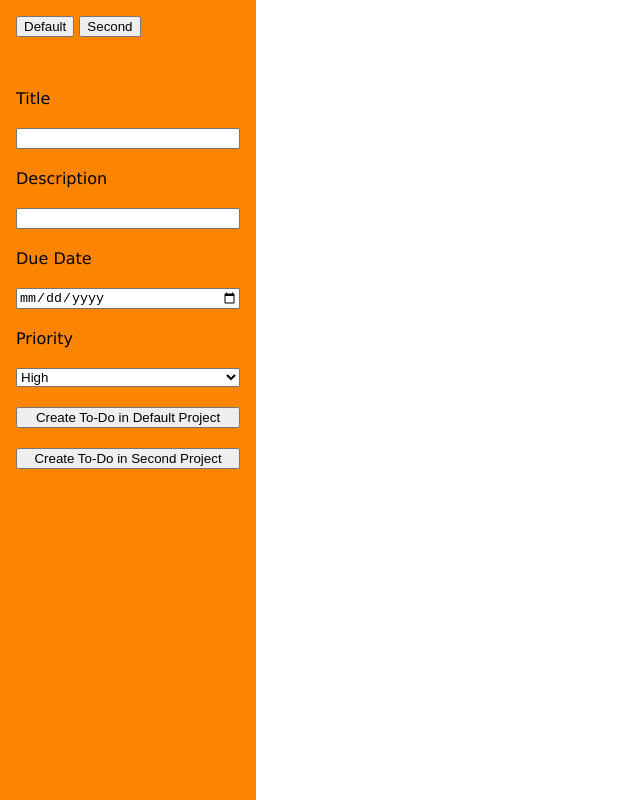
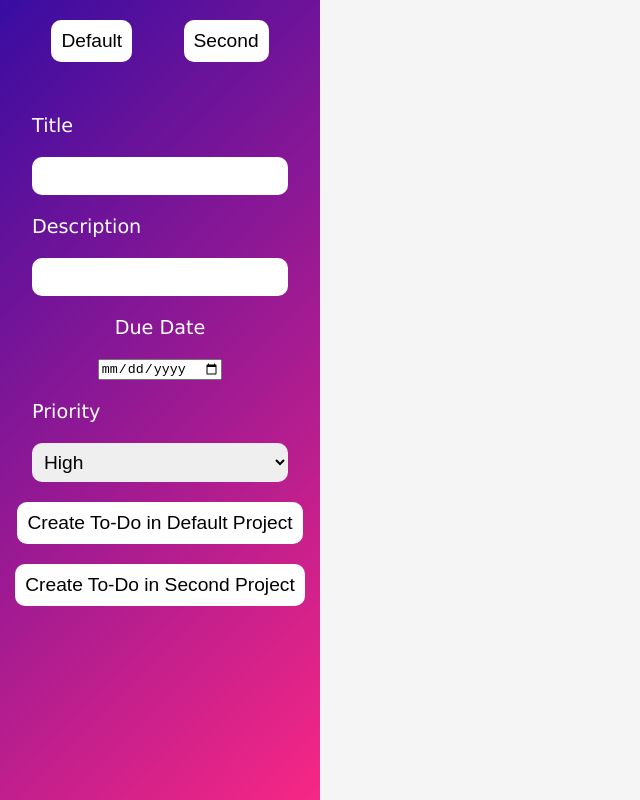
Before and after one commit to jackcasstlesjones/todo-list, a website built with webpack: page dist/index.html in a window 1280 px wide. Shown: the whole page, without its empty margins (0-640 px from the left). Built offline with Linux system fonts and the light colour scheme.

Commit message:
add CSS, projects working fine so far

```diff
--- a/src/style.css
+++ b/src/style.css
@@ -1,10 +1,10 @@
 /*
 Colors:
-#8ECAE6
-#219EBC
-#023047
-#FFB703
-#FB8500
+#f72585
+#7209b7
+#3a0ca3
+#4361ee
+#4cc9f0
 */
 
 html {
@@ -53,16 +53,44 @@ body {
 main {
   display: flex;
   width: 100%;
+  background-color: whitesmoke;
 }
 
 nav {
-  width: 20%;
+  width: 25%;
   display: flex;
   flex-direction: column;
   gap: 52px;
-  background-color: #fb8500;
-  padding: 16px;
   height: 100vh;
+
+  /* ********************* */
+  background: hsla(333, 93%, 56%, 1);
+
+  background: linear-gradient(
+    135deg,
+    hsla(333, 93%, 56%, 1) 0%,
+    hsla(258, 86%, 34%, 1) 100%
+  );
+
+  background: -moz-linear-gradient(
+    135deg,
+    hsla(333, 93%, 56%, 1) 0%,
+    hsla(258, 86%, 34%, 1) 100%
+  );
+
+  background: -webkit-linear-gradient(
+    135deg,
+    hsla(333, 93%, 56%, 1) 0%,
+    hsla(258, 86%, 34%, 1) 100%
+  );
+
+  filter: progid: DXImageTransform.Microsoft.gradient( startColorstr="#F72585", endColorstr="#3A0CA3", GradientType=1 );
+}
+
+.project-buttons-container {
+  display: flex;
+  justify-content: space-evenly;
+  margin-top: 20px;
 }
 
 .content {
@@ -77,13 +105,47 @@ form {
   display: flex;
   gap: 20px;
   flex-direction: column;
+  align-items: center;
+}
+
+label {
+  font-size: 1.2rem;
+  color: white;
+}
+
+.form-element {
+  width: 80%;
+  border-radius: 10px;
+  box-shadow: none;
+  border: none;
+}
+
+.text-input {
+  font-size: 1.2rem;
+  padding: 8px;
+}
+
+select {
+  font-size: 1.2rem;
+  padding: 8px;
+}
+
+button {
+  font-size: 1.2rem;
+  background-color: white;
+  border: none;
+  padding: 10px;
+  border-radius: 10px;
 }
 
 .to-do-card {
-  background-color: #ffb703;
+  background-color: #4361ee;
   padding: 20px;
   width: 100%;
   display: flex;
+  justify-content: center;
+  align-items: center;
+  color: white;
 }
 
 ul {
@@ -96,6 +158,8 @@ ul {
   border: none;
   font-size: 16px;
   padding: 10px;
-  background-color: #8ecae6;
+  background-color: #3a0ca3;
+  color: white;
+
   margin-left: auto;
 }
```
Also changed, not shown: dist/index.html, dist/main.js.
